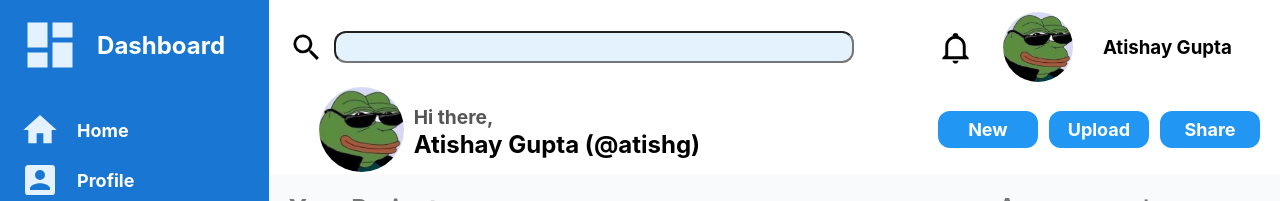
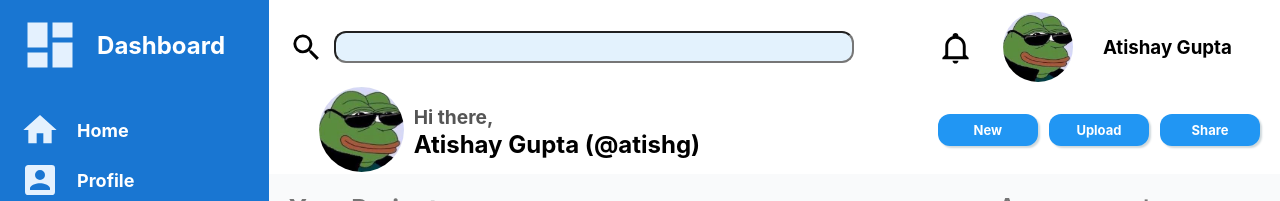
Before and after one commit to Atishay241/Admin-Dashboard, a plain HTML site: page index.html in a window 1280 px wide. Shown: the top 201 px of the page. Drawn offline with Linux system fonts and the light colour scheme.

Commit message:
change size and add shadow of button in header sec

```diff
--- a/style.css
+++ b/style.css
@@ -67,13 +67,14 @@ img {
     background-color: var(--primary-blue);
     color: var(--white);
     font-weight: bold;
-    font-size: 18px;
+    font-size: 13px;
     padding: 8px;
     border-radius: 12px;
     border: none;
     width: 100px;
     cursor: pointer;
     transition: background-color 0.2s ease , transform 0.2s ease;
+    box-shadow: 2px 2px 2px var(--accent-dark-gray);
 }
 
 .btns1:hover {
```
